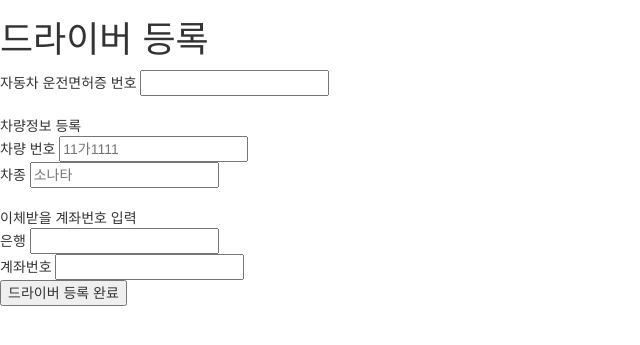
After one commit to MaShin66/withcar-php, a CodeIgniter app: page /database/index.php/withcar/driver_enroll/1 in a window 1280 px wide. The commit adds this page. Shown: the top 345 px of the page, without its empty margins (0-640 px from the left). Run offline with CodeIgniter, Linux system fonts and the light colour scheme.

Commit message:
19.12.31.

```diff
--- a/application/controllers/Withcar.php
+++ b/application/controllers/Withcar.php
@@ -148,7 +148,19 @@ class Withcar extends CI_Controller {
         $this->load->view('section/head');
         $this->load->view('finished', array('return_value' => $return_value));
         $this->load->view('section/footer');
+    }
 
+    function driver_enroll($user_id) {
+        $this->load->view('section/head');
+        $this->load->view('driver_enroll', array('user_id' => $user_id));
+        $this->load->view('section/footer');
+    }
+
+    function driver_enroll2($user_id) {
+        $data = $this->input->post();
+        $this->withcar_model->update_data2('user_id', $user_id, $data, 'user');
+        echo '<script>alert("운전자 등록이 완료되었습니다. 다시 로그인해주세요")</script>';
+        redirect('withcar/logout', 'refresh');
     }
 
 
--- a/application/models/withcar_model.php
+++ b/application/models/withcar_model.php
@@ -19,14 +19,21 @@ class Withcar_model extends CI_Model {
 
 	function get_result($table, $column, $data) {
 		$this->db->select('*');
-		return $this->db->get_where($table, array($column => $data)) -> result();
+		return $this->db->get_where($table, array($column => $data)) -> result(); // row(); 로 바꿔보기
 	}
 
 	function update_data($where, $where_data, $set, $set_data, $table) {
 		$this->db->where($where, $where_data);
 		$this->db->set($set, $set_data);
 		$this->db->update($table);
+
 		return $this->db->get_where($table, array($where => $where_data)) -> result();
+	}
+
+	function update_data2($where, $where_data, $data, $table) {
+		$data['driver_id'] = $where_data;
+		$this->db->where($where, $where_data);
+		$this->db->update($table, $data);
 	}
 
 
--- /dev/null
+++ b/application/views/driver_enroll.php
@@ -0,0 +1,21 @@
+<h1>드라이버 등록</h1>
+
+<form action="../driver_enroll2/<?=$user_id?>" method="post">
+    <input type="hidden" name="is_driver" value=1>
+    자동차 운전면허증 번호 <input type="text" name="license_number">
+    <br><br>
+    차량정보 등록
+    <br>
+    차량 번호 <input type="text" name="car_number" placeholder="11가1111">
+    <br>
+    차종 <input type="text" name="car_name" placeholder="소나타">
+    <br><br>
+    이체받을 계좌번호 입력
+    <br>
+    은행 <input type="text" name="bank">
+    <br>
+    계좌번호 <input type="text" name="account">
+    <br>
+
+    <input type="submit" value="드라이버 등록 완료">
+</form>
--- a/application/views/withcar_view.php
+++ b/application/views/withcar_view.php
@@ -12,6 +12,7 @@
         <?php
         } else { ?>
             <div><h1><a href="withcar/my_route/<?=$session_data['user_id']?>">탑승자모드: 내가 등록한 경로 보기</a></h1></div>
+            <div><h1><a href="withcar/driver_enroll/<?=$session_data['user_id']?>">운전자 등록하기</a></h1></div>
         <?php
         }
     } else { ?>
```
